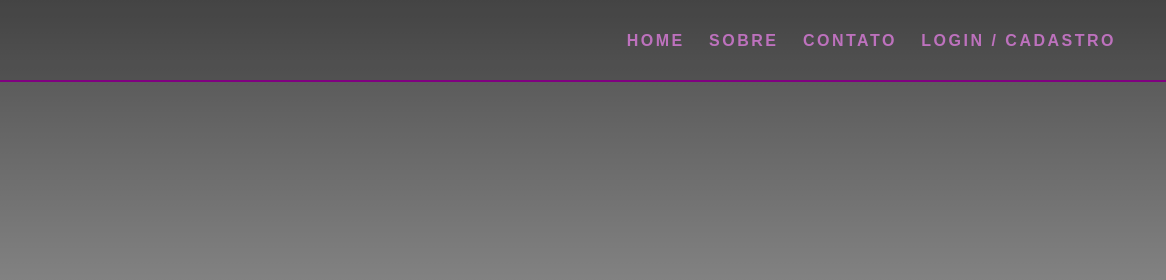
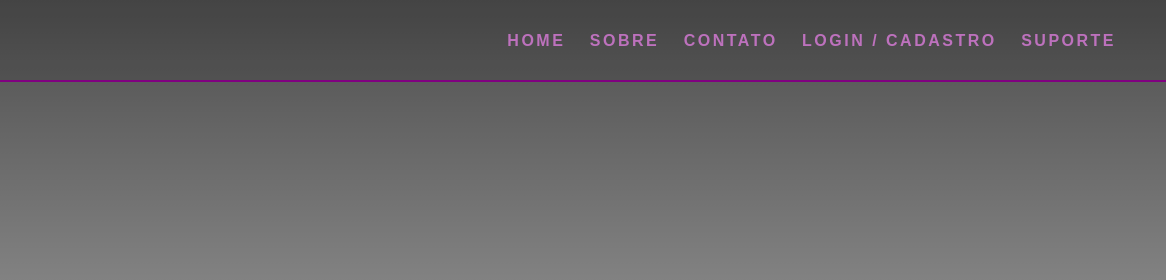
Before and after one commit to BdFreitas77/Projeto-Indivudual, a plain HTML site: page homepage.html in a window 1280 px wide. Shown: the top 280 px of the page, 114-1280 px from the left. Drawn offline with Linux system fonts and the light colour scheme.

Commit message:
adicionei a ferramenta de suporte

```diff
--- a/homepage.html
+++ b/homepage.html
@@ -29,6 +29,9 @@
                         </li>
                         <li>
                             <a href="login_cadastro.html">LOGIN / CADASTRO</a>
+                        </li>
+                        <li>
+                            <a href="https://newaccount1621527364544.freshdesk.com/support/tickets/neww">SUPORTE</a>
                         </li>
                     </ul>
                 </nav>
```
